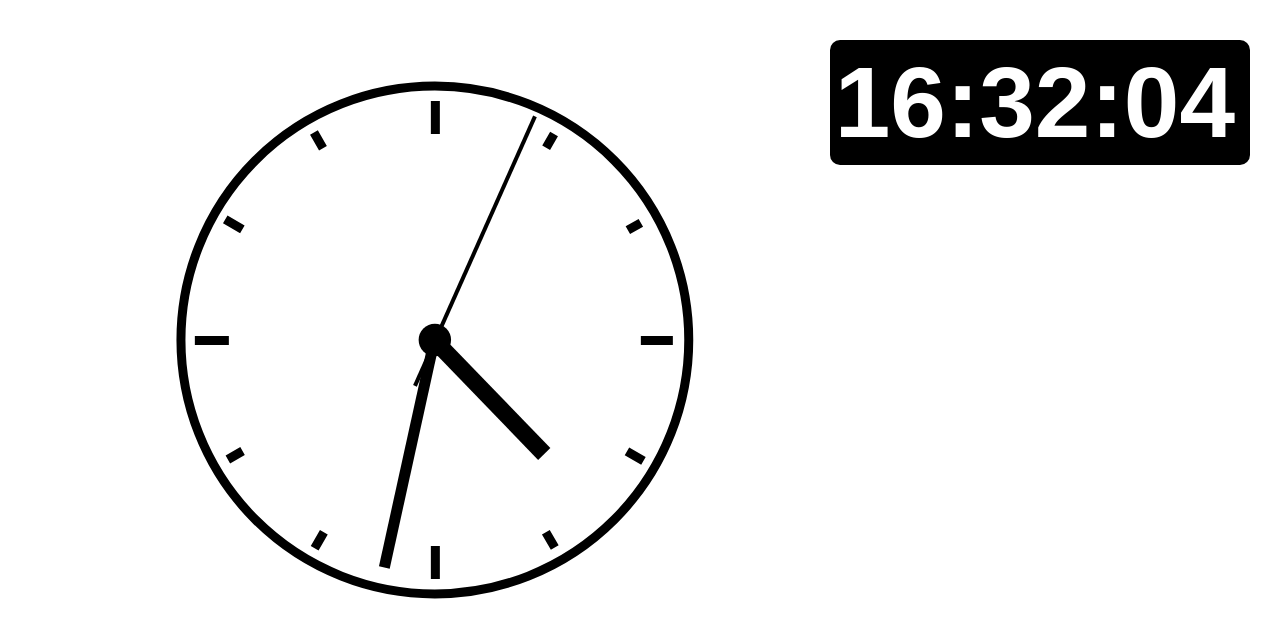
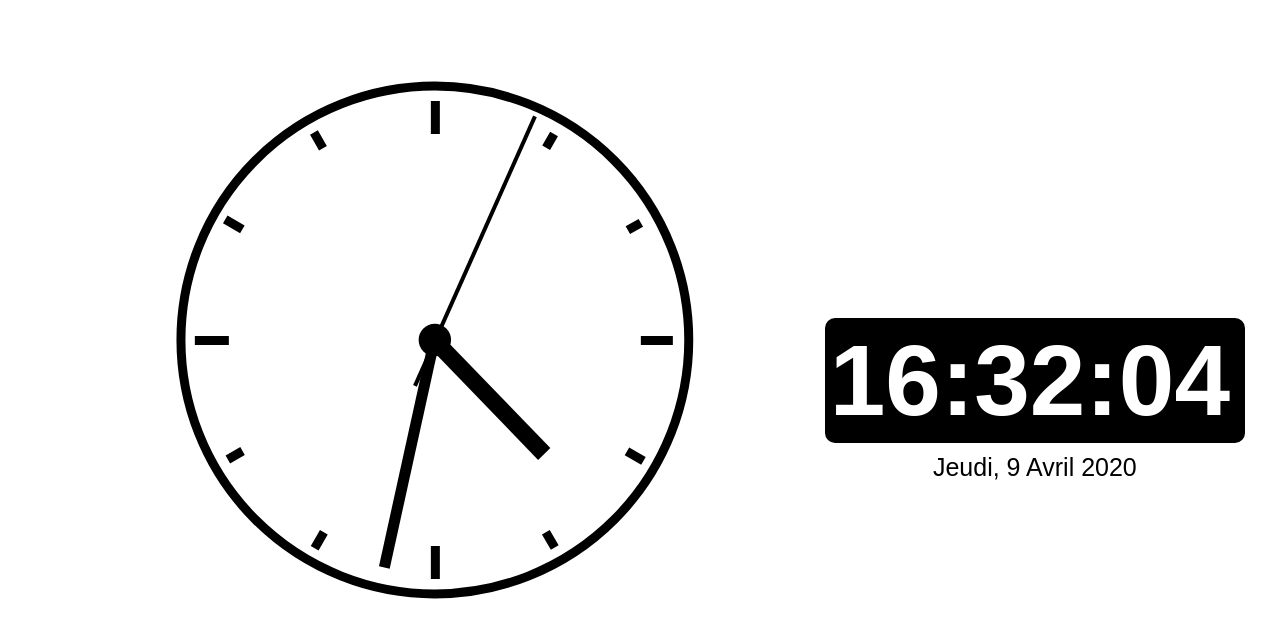
Before and after one commit to ucef8233/montre-js, a plain HTML site: page index.html in a window 1280 px wide. Drawn offline with Linux system fonts and the light colour scheme.

Commit message:
add date

```diff
--- a/heurs.js
+++ b/heurs.js
@@ -1,8 +1,37 @@
 var heuresDiv = document.querySelector(".heures");
+var dateDiv = document.querySelector(".date");
 var affichageHeure = function () {
   var heures, minutes, secondes, deuxChiffres;
+  var now, annee, listeMois, mois, listeJours, jourNUmero, jourNom;
+  listeMois = [
+    "Janvier",
+    "Février",
+    "Mars",
+    "Avril",
+    "Mai",
+    "Juin",
+    "Juillet",
+    "Août",
+    "Septembre",
+    "Octobre",
+    "Novembre",
+    "Décembre",
+  ];
+  listeJours = [
+    "Dimanche",
+    "Lundi",
+    "Mardi",
+    "Mercredi",
+    "Jeudi",
+    "Vendredi",
+    "Samedi",
+  ];
+  now = new Date();
+  annee = now.getFullYear();
+  mois = listeMois[now.getMonth()];
+  jourNUmero = now.getDate();
+  jourNom = listeJours[now.getDay()];
 
-  now = new Date();
   deuxChiffres = function (element) {
     if (element < 10) {
       return (element = "0" + element);
@@ -15,6 +44,7 @@ var affichageHeure = function () {
   secondes = deuxChiffres(now.getSeconds());
 
   heuresDiv.textContent = heures + ":" + minutes + ":" + secondes;
+  dateDiv.textContent = jourNom + ", " + jourNUmero + " " + mois + " " + annee;
 
   setTimeout(affichageHeure, 1000);
 };
--- a/index.html
+++ b/index.html
@@ -35,7 +35,7 @@
         </div><!-- .clockbox -->
         <div class="horloge">
             <div class="heures"></div>
-            <!-- <div class="date"></div> -->
+            <div class="date"></div>
         </div>
     </main>
 
--- a/style.css
+++ b/style.css
@@ -77,3 +77,19 @@
     color: white;
     border-radius: 10px;
 }
+
+.horloge {
+    display: flex;
+    flex-direction: column;
+    justify-content: center;
+    align-items: center;
+    color: #fff;
+
+}
+
+.date {
+    font-size: 25px;
+    font-family: 'Nunito Sans', sans-serif;
+    padding-top: 10px;
+    color: black;
+}
```
